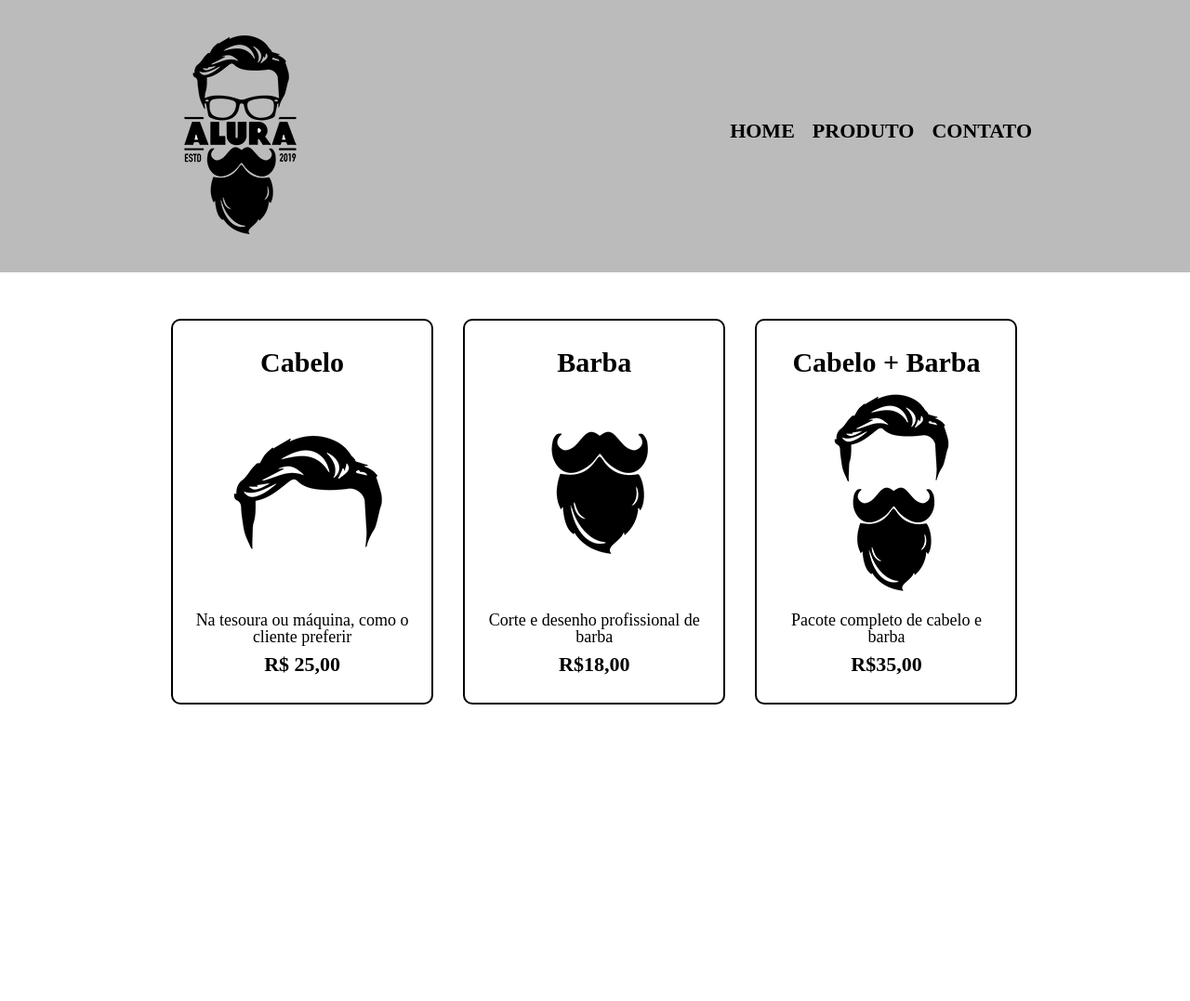
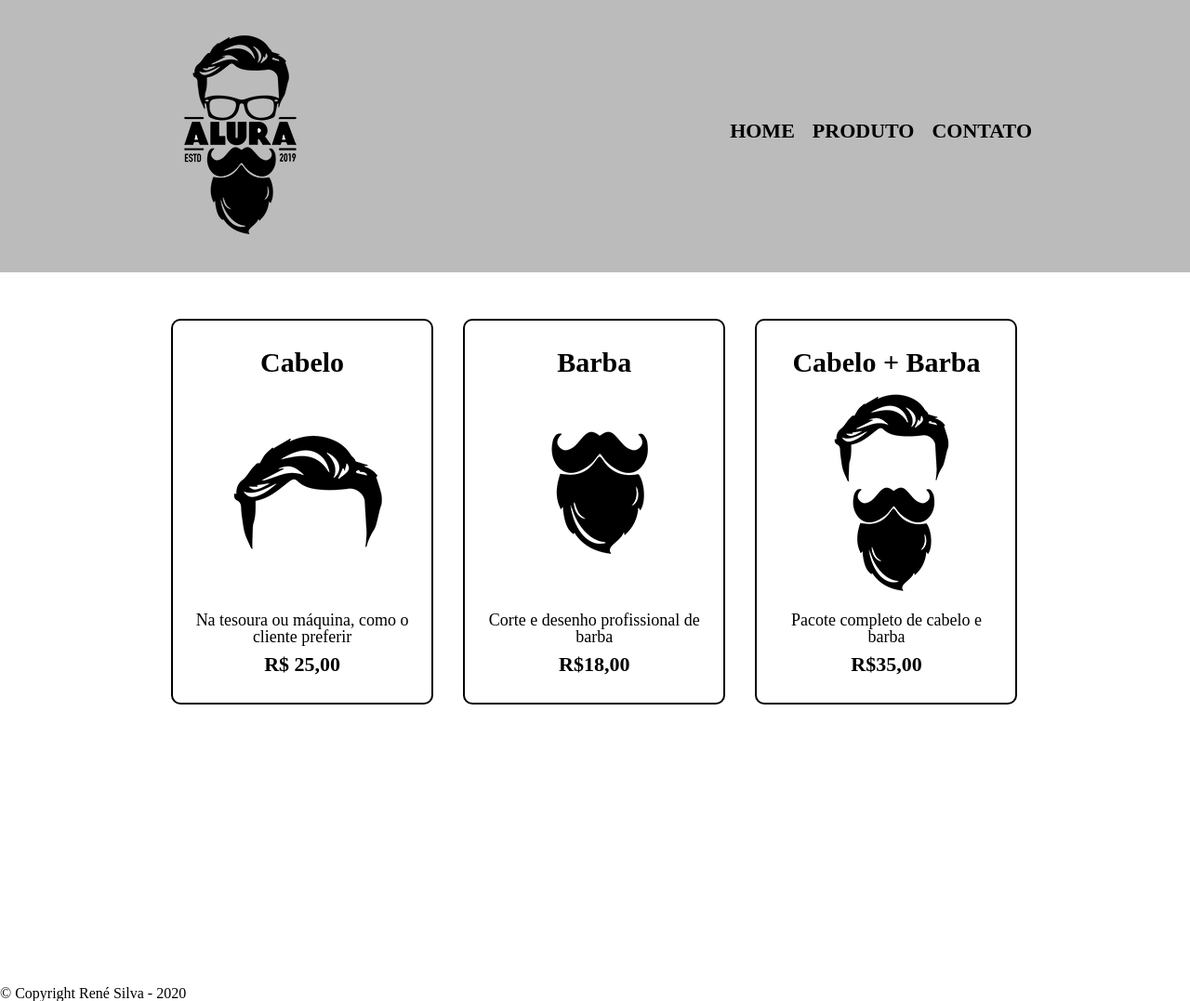
Before and after one commit to renesilva33/HTML-Class, a plain HTML site: page produtos.html in a window 1280 px wide. Shown: the whole page at 93% size. Before the commit the page ends 808 px from the top, so only its background shows below. Drawn offline with Linux system fonts and the light colour scheme.

Commit message:
Created footer's HTML structure

```diff
--- a/produtos.html
+++ b/produtos.html
@@ -49,6 +49,9 @@
                 </li>
             </ul>
         </main>
-
+        <footer>
+            <img src="img/logo-branco.png">
+             <p class="copyright">&copy; Copyright René Silva - 2020</p>
+        </footer>
     </body>
 </html>
```
